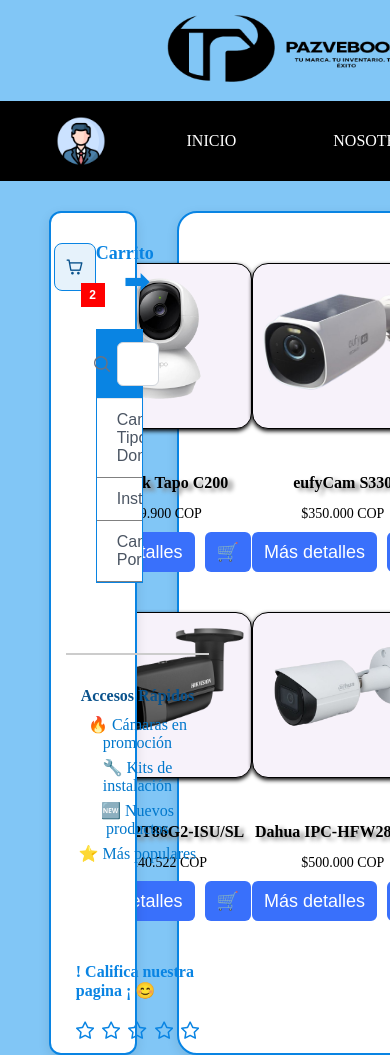
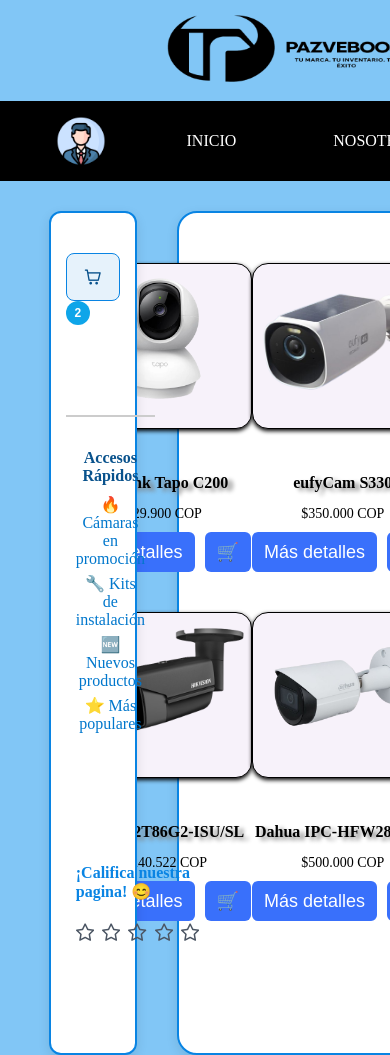
Before and after one commit to jhojang02/PazveBoost, a React (Vite) app: page / in a window 390 px wide. Built offline with nearby package versions, Linux system fonts and the light colour scheme; a web font is replaced by a local one.

Commit message:
modificacion apartado de busqueda

```diff
--- a/src/data/products.js
+++ b/src/data/products.js
@@ -1,3 +1,5 @@
+
+
 export const products = [
     {
         id: 1,
@@ -35,4 +37,4 @@
         price: "$350.000 COP",
         image: "/images/camara6.png",
     },
-]
+];
--- a/src/pages/Productos/estructura_pagina_productos/estructura_prodcutos.jsx
+++ b/src/pages/Productos/estructura_pagina_productos/estructura_prodcutos.jsx
@@ -1,35 +1,33 @@
-import { PrimeReactProvider, PrimeReactContext } from 'primereact/api';
-import BasicDemo, { Header, CarritoCompras, WithoutCancelDemo, AccesosRapidos} from '../servicios_p/Servicios_producto.jsx';
+import { useState } from 'react';
+import { PrimeReactProvider } from 'primereact/api';
+import BasicDemo, { Header, CarritoCompras, WithoutCancelDemo, AccesosRapidos } from '../servicios_p/Servicios_producto.jsx';
 import Home from '../menu_productos/Home_product.jsx';
-import '../../../index_productos.css'
+import '../../../index_productos.css';
 
 function Estructura() {
+  const [busqueda, setBusqueda] = useState("");
 
   return (
+    <PrimeReactProvider value={{ unstyled: false }}>
+      {/* Header único */}
+      <Header busqueda={busqueda} setBusqueda={setBusqueda} />
 
-    <PrimeReactProvider value={{ unstyled: false }}>
-      <Header />
       <div className='body'>
         <div className='sidebar'>
-          <div className='carrito-container'>
-          <CarritoCompras/>
-          </div>
-          <div className='carrito-header'>
-          <h3 className='name_car'>Carrito <span className='simbolo'>➡</span> </h3>
-          <BasicDemo />
+          <CarritoCompras />
+          <BasicDemo busqueda={busqueda} setBusqueda={setBusqueda} />
           <AccesosRapidos />
           <div className='estrellas'>
-            <h4>! Califica nuestra pagina ¡  😊  </h4>
-          <WithoutCancelDemo />
+            <h4>¡Califica nuestra pagina! 😊</h4>
+            <WithoutCancelDemo />
           </div>
         </div>
-        </div>
         <div className='contenedor contenedor_fondo'>
-            <Home />
+          <Home />
         </div>
       </div>
     </PrimeReactProvider>
-  )
+  );
 }
 
-export default Estructura
+export default Estructura;
--- a/src/pages/Productos/servicios_p/Servicios_producto.css
+++ b/src/pages/Productos/servicios_p/Servicios_producto.css
@@ -269,3 +269,59 @@
   height: 50px;
   border-radius: 50%;
 }
+
+/* Contenedor de la barra de búsqueda */
+.search-bar {
+  position: relative;
+}
+
+/* Tarjeta flotante con productos */
+.dropdown-productos-float {
+  position: absolute;
+  top: 100%;
+  left: 0;
+  width: 100%;
+  background: #fff;
+  box-shadow: 0 4px 12px rgba(0,0,0,0.2);
+  border-radius: 8px;
+  z-index: 9999;
+  padding: 10px;
+}
+
+/* Cada producto dentro de la tarjeta */
+.dropdown-item-float {
+  display: flex;
+  gap: 10px;
+  margin-bottom: 10px;
+  align-items: center;
+  border-bottom: 1px solid #eee;
+  padding-bottom: 10px;
+}
+
+/* Imagen del producto */
+.dropdown-item-float img {
+  width: 200px;
+  height: 200px;
+  object-fit: cover;
+  border-radius: 4px;
+}
+
+/* Texto del producto */
+.dropdown-text p {
+  margin: 0;
+}
+
+.dropdown-text p:first-child {
+  font-weight: bold;
+}
+
+/* Botón agregar dentro de la tarjeta */
+.btn-dropdown {
+  margin-top: 5px;
+}
+
+/* Hover para cada producto */
+.dropdown-item-float:hover {
+  background-color: #f9f9f9;
+  cursor: pointer;
+}
--- a/src/pages/Productos/servicios_p/Servicios_producto.jsx
+++ b/src/pages/Productos/servicios_p/Servicios_producto.jsx
@@ -1,31 +1,67 @@
-import React, { useRef, useState } from "react";
-import { ListBox } from 'primereact/listbox';
+import React, { useState, useRef } from "react";
 import { Button } from 'primereact/button';
 import { Badge } from 'primereact/badge';
 import { OverlayPanel } from 'primereact/overlaypanel';
-import { Rating } from "primereact/rating";
+import { Rating } from 'primereact/rating';
 
 import './Servicios_producto.css';
 import Logo from './Logo.png';
 import perfilHeader from './perfil.png';
+import { products } from "../../../data/products";
 
-function Header() {
+// ------------------ HEADER ------------------
+function Header({ busqueda, setBusqueda }) {
+  const [showDropdown, setShowDropdown] = useState(false);
+
+  const productosFiltrados = busqueda
+    ? products.filter(p =>
+        p.name.toLowerCase().includes(busqueda.toLowerCase())
+      )
+    : [];
+
   return (
     <header className="header">
       <div className="header-top">
         <div className="header-logo">
           <img src={Logo} className="Imagen" alt="Logo" />
         </div>
+
         <div className="search-bar">
-          <input type="text" placeholder="Buscar productos o servicios..." />
-          <button>
-            🔍
-          </button>
+          <input
+            type="text"
+            placeholder="Buscar productos o servicios..."
+            value={busqueda}
+            onChange={(e) => setBusqueda(e.target.value)}
+            onFocus={() => setShowDropdown(true)}
+            onBlur={() => setTimeout(() => setShowDropdown(false), 150)}
+          />
+          <button>🔍</button>
+
+          {showDropdown && busqueda !== "" && productosFiltrados.length > 0 && (
+            <div className="dropdown-productos-float">
+              {productosFiltrados.map(p => (
+                <div key={p.id} className="dropdown-item-float">
+                  <img src={p.image} alt={p.name} />
+                  <div className="dropdown-text">
+                    <p>{p.name}</p>
+                    <p>{p.price}</p>
+                    <Button
+                      label="Agregar"
+                      icon="pi pi-shopping-cart"
+                      className="btn-dropdown"
+                      onClick={() => alert(`Añadido: ${p.name}`)}
+                    />
                   </div>
                 </div>
+              ))}
+            </div>
+          )}
+        </div>
+      </div>
+
       <nav className="navbar">
         <div className="nav-links">
-          <img src={perfilHeader} className="img-perf"></img>
+          <img src={perfilHeader} className="img-perf" alt="perfil" />
           <a href="#">INICIO</a>
           <a href="https://www.facebook.com/PAZGOSOLUCIONES/">NOSOTROS</a>
           <a href="#" className="active">PRODUCTOS</a>
@@ -35,24 +71,16 @@
         <a href="https://pazveboost.vercel.app" className="login-button">Cerrar Sesión</a>
       </nav>
     </header>
-  )
+  );
 }
 
-export default function BasicDemo() {
-  const [selectedCity, setSelectedCity] = useState(null);
-  const cities = [
-    { name: 'Camara Tipo Domo', code: 'CD' },
-    { name: 'Instalacion', code: 'I' },
-    { name: 'Camara Portaltil', code: 'CP' },
-  ];
-
-  return (
-    <div className="card-uno">
-      <ListBox filter value={selectedCity} onChange={(e) => setSelectedCity(e.value)} options={cities} optionLabel="name" className="w-full md:w-14rem fondo filtros-busqueda" />
-    </div>
-  )
+// ------------------ COMPONENTE PRINCIPAL ------------------
+export default function BasicDemo({ busqueda, setBusqueda }) {
+  // Aquí no renderizamos Header, solo se ocupa para contenido opcional
+  return <div className="page-container"></div>;
 }
 
+// ------------------ CARRITO ------------------
 const CarritoCompras = () => {
   const op = useRef(null);
   const [carrito, setCarrito] = useState([
@@ -64,59 +92,42 @@
 
   return (
     <div className="Boton-Carrito-Lateral">
-      <div className="Filtro-Carrito">
-        <Button icon="pi pi-shopping-cart" rounded severity="info" onClick={(e) => op.current.toggle(e)} aria-label="Ver carrito" />
-        <Badge value={carrito.length} severity="info" className="badge-carrito" />
-      </div>
-
-      <OverlayPanel className="panel-filtro-overlay" ref={op}>
-        <div className="Panel-Filtro">
+      <Button icon="pi pi-shopping-cart" rounded severity="info" onClick={(e) => op.current.toggle(e)} />
+      <Badge value={carrito.length} severity="info" />
+      <OverlayPanel ref={op}>
         <h4>Carrito</h4>
         {carrito.length === 0 ? (
           <p>Tu carrito está vacío</p>
         ) : (
           <ul>
-              {carrito.map((producto) => (
-                <li key={producto.id}>
-                  {producto.nombre} - ${producto.precio.toLocaleString('es-CO')}
-                </li>
-              ))}
+            {carrito.map(p => <li key={p.id}>{p.nombre} - ${p.precio.toLocaleString('es-CO')}</li>)}
           </ul>
         )}
         <p><strong>Total:</strong> ${total.toLocaleString('es-CO')}</p>
-          <div className="card flex flex-wrap justify-content-center gap-3">
-            <Button label="Success" severity="success" rounded className="sucess-boton" onClick={() => window.location.href = "https://pazveboostcarritocompras.vercel.app"}/>
-            <Button label="Danger" severity="danger" rounded className="delete-boton"/>
-          </div>
-        </div>
       </OverlayPanel>
-
     </div>
   );
 };
 
+// ------------------ RATING ------------------
 function WithoutCancelDemo() {
   const [value, setValue] = useState(null);
-
-    return (
-        <div className="card flex justify-content-center">
-            <Rating className="calificacion" value={value} onChange={(e) => setValue(e.value)} cancel={false} />
-        </div>
-    );
+  return <Rating value={value} onChange={(e) => setValue(e.value)} cancel={false} />;
 }
 
+// ------------------ ACCESOS RAPIDOS ------------------
 function AccesosRapidos() {
   return (
-    <div class="sidebar-accessos">
+    <div className="sidebar-accessos">
       <h4>Accesos Rápidos</h4>
-  <ul class="accessos-lista">
+      <ul className="accessos-lista">
         <li><a href="#promociones">🔥 Cámaras en promoción</a></li>
         <li><a href="#kits">🔧 Kits de instalación</a></li>
         <li><a href="#nuevos">🆕 Nuevos productos</a></li>
         <li><a href="#populares">⭐ Más populares</a></li>
       </ul>
     </div>
-  )
+  );
 }
 
-export { Header, CarritoCompras, WithoutCancelDemo, AccesosRapidos};
+export { Header, CarritoCompras, WithoutCancelDemo, AccesosRapidos };
```
Lines whose indentation alone changed are shown as unchanged.
